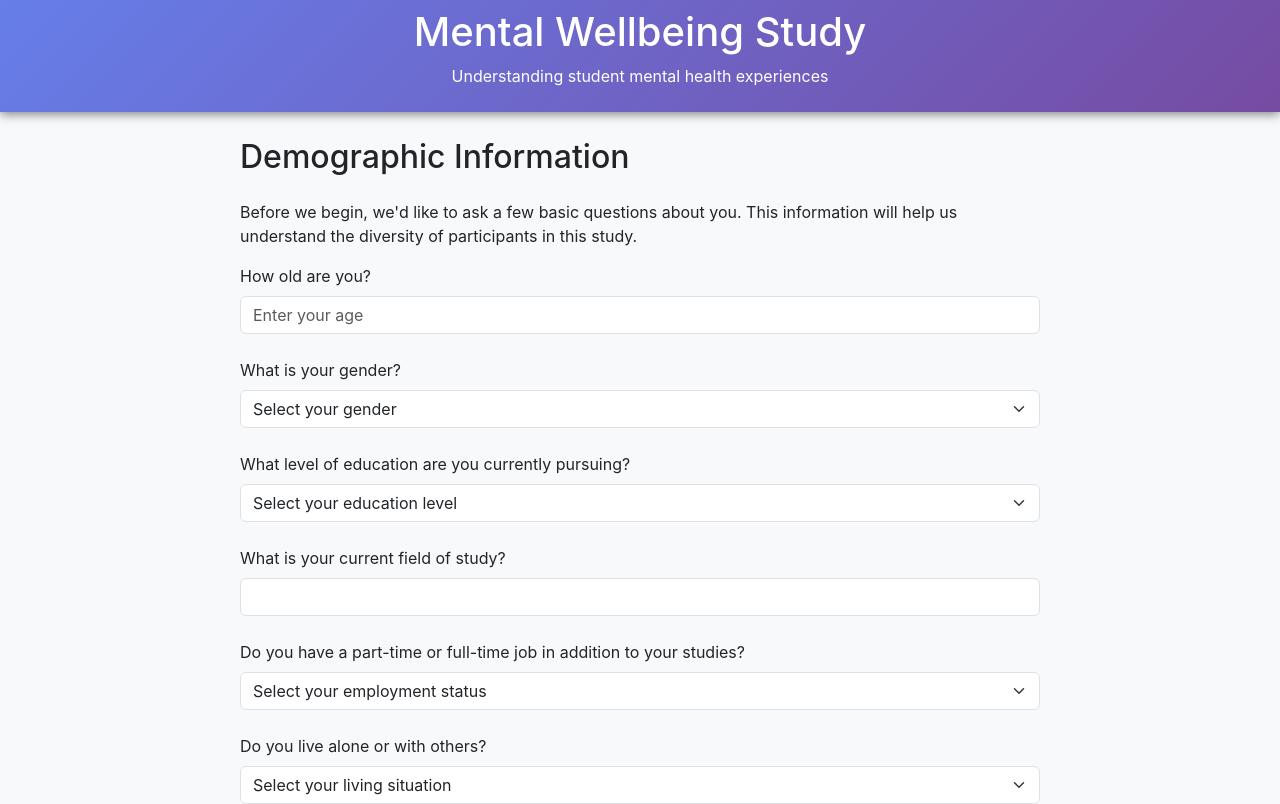
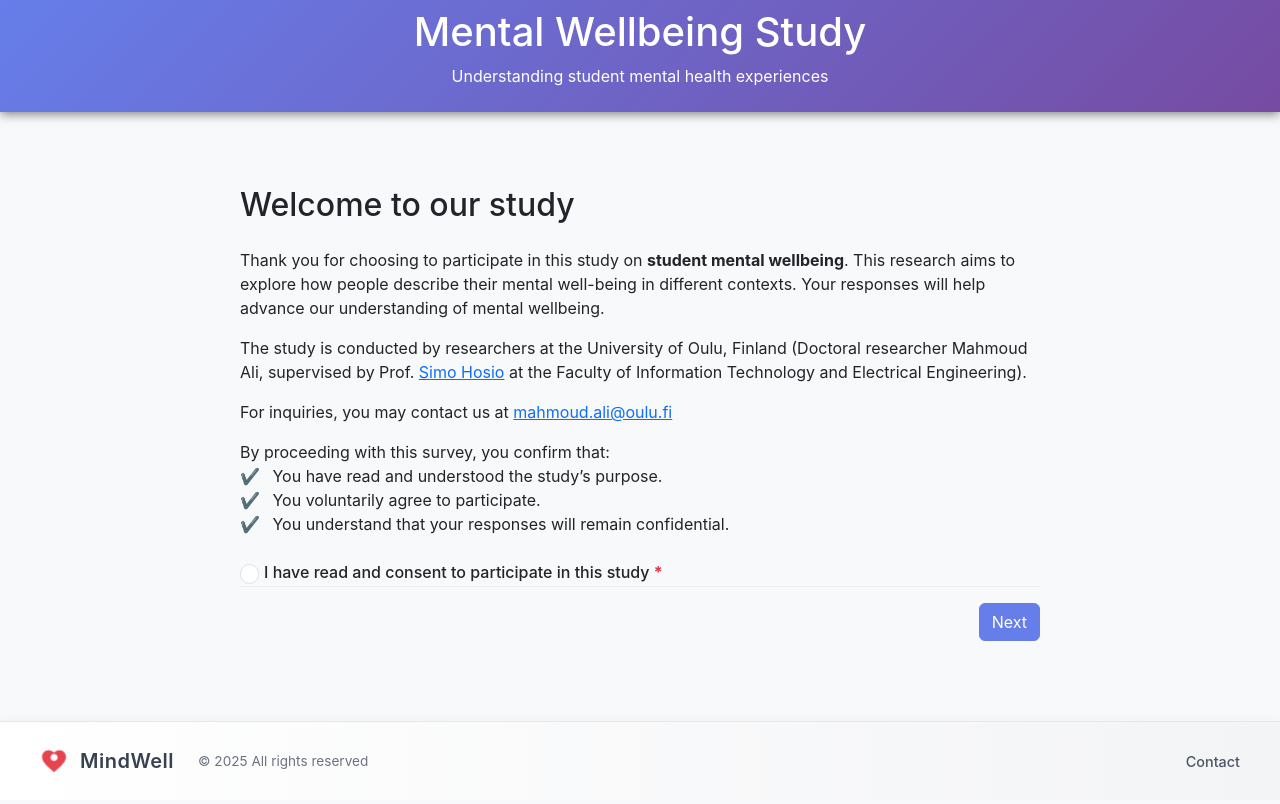
Before and after one commit to mahmode/mental_wellbeing_study, a Vue app: page / in a window 1280 px wide. Shown: the top 804 px of the page. Built offline with nearby package versions, Linux system fonts and the light colour scheme; no server answers.

Commit message:
Remove debug values

```diff
--- a/src/App.vue
+++ b/src/App.vue
@@ -17,7 +17,7 @@ import { getFirestore, collection, addDoc, serverTimestamp } from "firebase/fire
 
 const route = useRoute()
 
-const currentPage = ref(2)  // Start at the BaseQuestionPage (3rd page)
+const currentPage = ref(1)
 const totalPages = 6
 const consent = ref('')
 const baseResponse = ref('')
--- a/src/components/DemographicsPage.vue
+++ b/src/components/DemographicsPage.vue
@@ -37,7 +37,7 @@ const validateForm = () => {
   if (!props.demographics.feeling) errors.feeling = 'Feeling rating is required';
 
   validationErrors.value = errors;
-  return true;//Object.keys(errors).length === 0;
+  return Object.keys(errors).length === 0;
 };
 
 const handleNext = () => {
```
